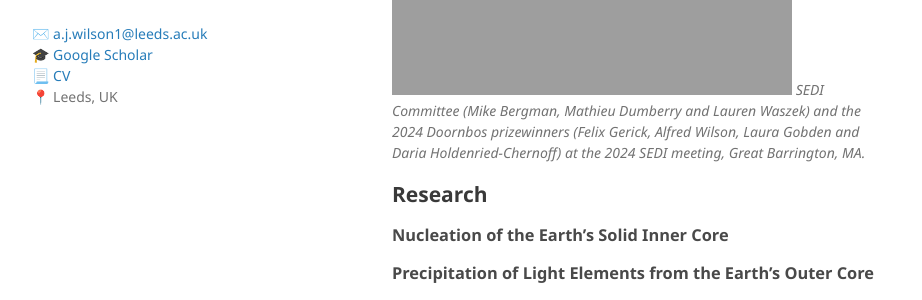
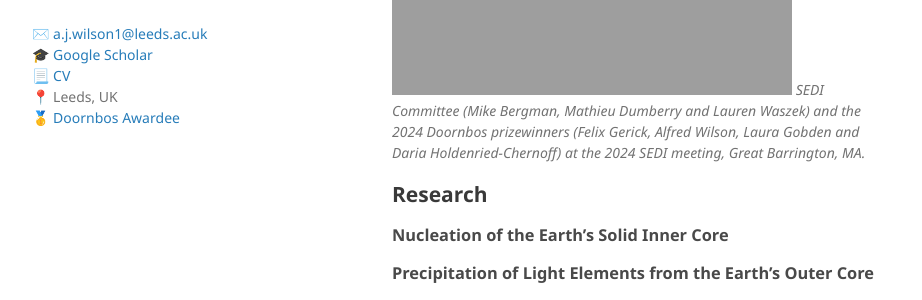
Before and after one commit to Fwilson93/Portfolio, a Jekyll site: the page built from index.md, in a window 1280 px wide. Shown: the part 502-802 px from the top of the page, without its empty margins (178-1100 px from the left). Built offline with Jekyll 4.4.1, drawn with Linux system fonts in a browser that asks for light colours; our own code applies the rules of GitHub Pages for plain Markdown files.

Commit message:
Update _config.yml

```diff
--- a/_config.yml
+++ b/_config.yml
@@ -7,7 +7,8 @@ description: I am a research fellow at the University of Leeds studying the ther
              <a href="mailto:a.j.wilson1@leeds.ac.uk">✉️ a.j.wilson1@leeds.ac.uk</a> <br/>
              <a href="https://scholar.google.co.uk/citations?hl=en&user=POyerY0AAAAJ&view_op=list_works&sortby=pubdate">🎓 Google Scholar </a> <br/>
              <a href="https://fwilson93.github.io/Portfolio/assets/AJWS_CV.pdf">📃 CV </a>  <br/>
-             📍 Leeds, UK
+             📍 Leeds, UK <br/>
+             <a href="https://hope.simons-rock.edu/~bergman/sedi/doornbos.html">🥇 Doornbos Awardee </a> <br/>
 
 show_downloads: false
 
```
